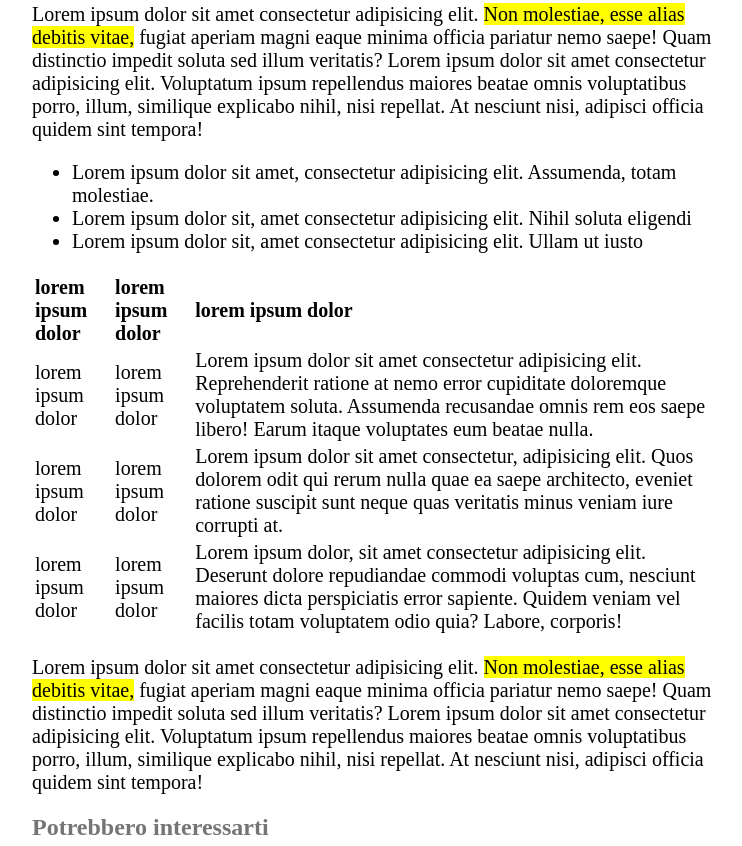
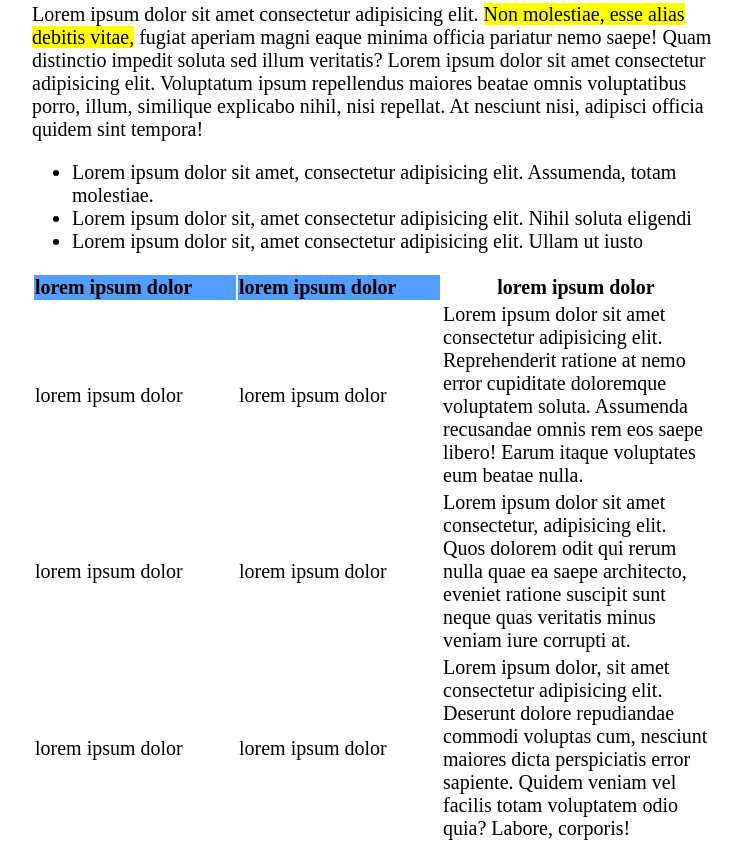
Before and after one commit to AndreaBevilacqua/html-css-booleaner, a plain HTML site: page index.html in a window 1280 px wide. Shown: the part 1182-2028 px from the top of the page, without its empty margins (268-1010 px from the left). Drawn offline with Linux system fonts and the light colour scheme.

Commit message:
table fixed

```diff
--- a/css/style.css
+++ b/css/style.css
@@ -13,7 +13,7 @@ height: 120px;
 background-image: url('../img/logo.svg');
 background-image: url('../img/pattern.png');
 background-size: cover;
-background-size: 36%;
+background-size: 30%;
 }
 
 h1{
@@ -45,8 +45,10 @@ margin: 0;
 
 }
 
-th {
+.tabella {
+    width: 200px;
     text-align: left;
+    background-color: rgb(83, 157, 253);
 }
 
 h2 {
--- a/index.html
+++ b/index.html
@@ -34,8 +34,8 @@
 
       <table>
         <tr>
-            <th>lorem ipsum dolor</th>
-            <th>lorem ipsum dolor</th>
+            <th class="tabella">lorem ipsum dolor</th>
+            <th class="tabella">lorem ipsum dolor</th>
             <th>lorem ipsum dolor</th>
         </tr>
         <tr>
```
